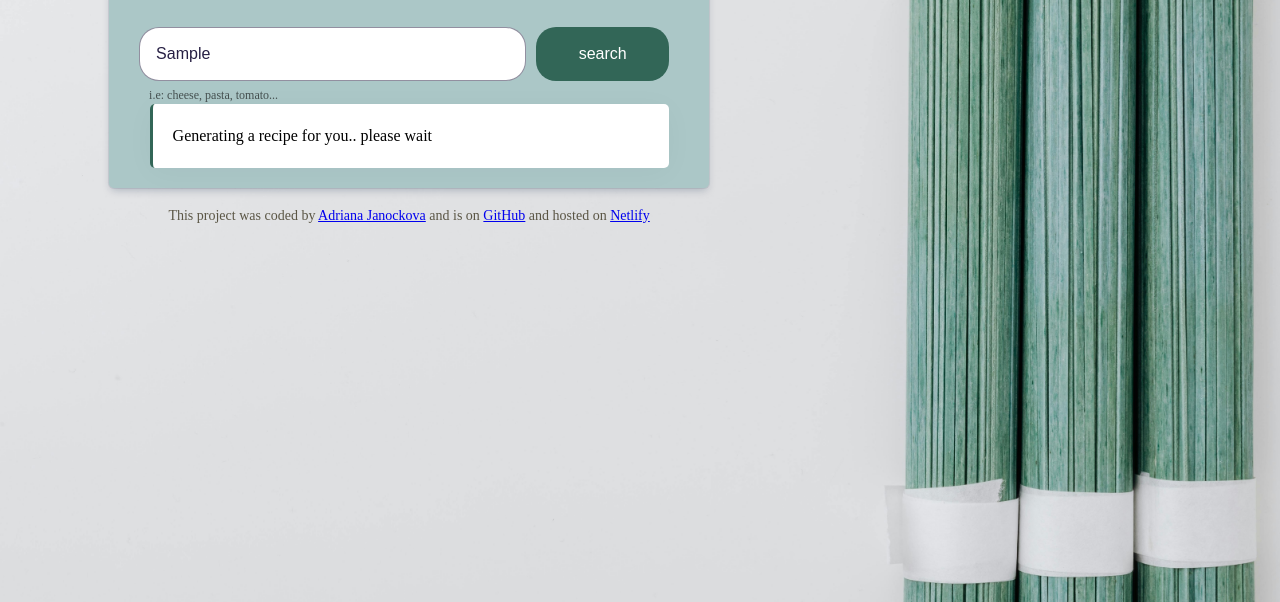
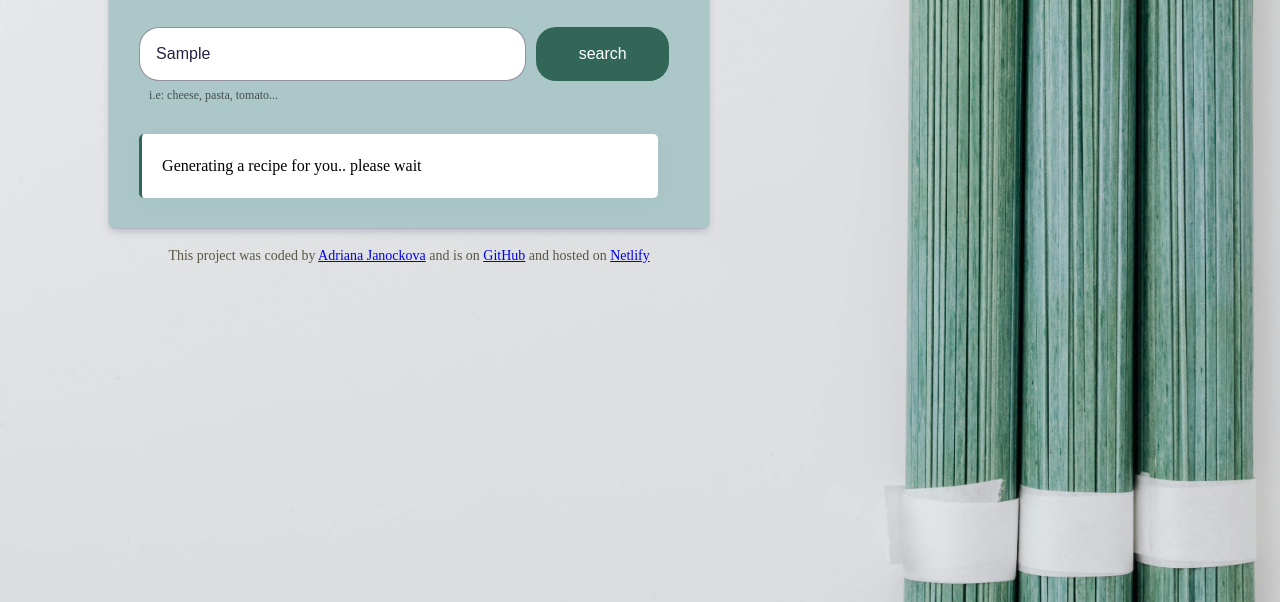
Before and after one commit to Adriana-Aki/shecodes-ai-project, a plain HTML site: page index.html in a window 1280 px wide. Both pictures are taken after typing "Sample" into the empty fields and a click on the input "search". Shown: the part 198-800 px from the top of the page. Drawn offline with nearby package versions, Linux system fonts and the light colour scheme; no server answers.

Commit message:
style improvment

```diff
--- a/src/styles.css
+++ b/src/styles.css
@@ -74,7 +74,7 @@ form {
 .recipe {
   font-size: 16px;
   display: block;
-  margin: 0 auto;
+  margin: 30px 10px 10px 10px;
   width: 85%;
   background-color: #fff;
   padding: 20px;
```
